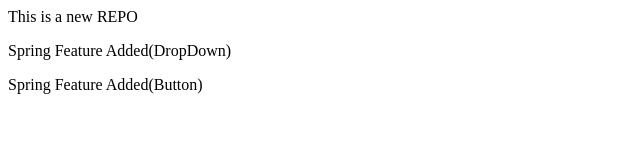
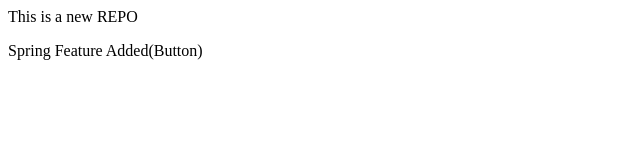
Before and after one commit to Shivam4564/localrepo, a plain HTML site: page index.html in a window 1280 px wide. Shown: the whole page, without its empty margins (0-640 px from the left). Drawn offline with Linux system fonts and the light colour scheme.

```diff
--- a/index.html
+++ b/index.html
@@ -1,3 +1,2 @@
 <p> This is a new REPO</p>
-<p>Spring Feature Added(DropDown)</p>
 <p>Spring Feature Added(Button)</p>
```
